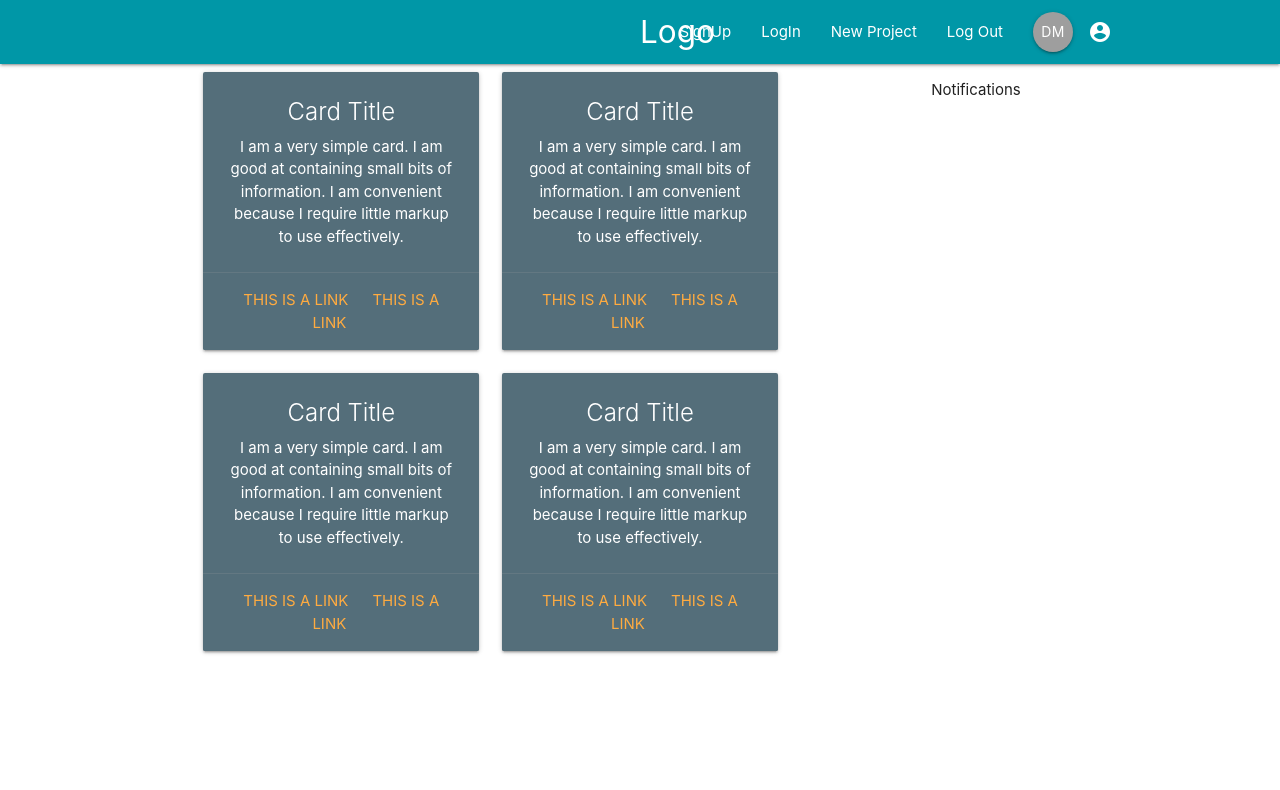
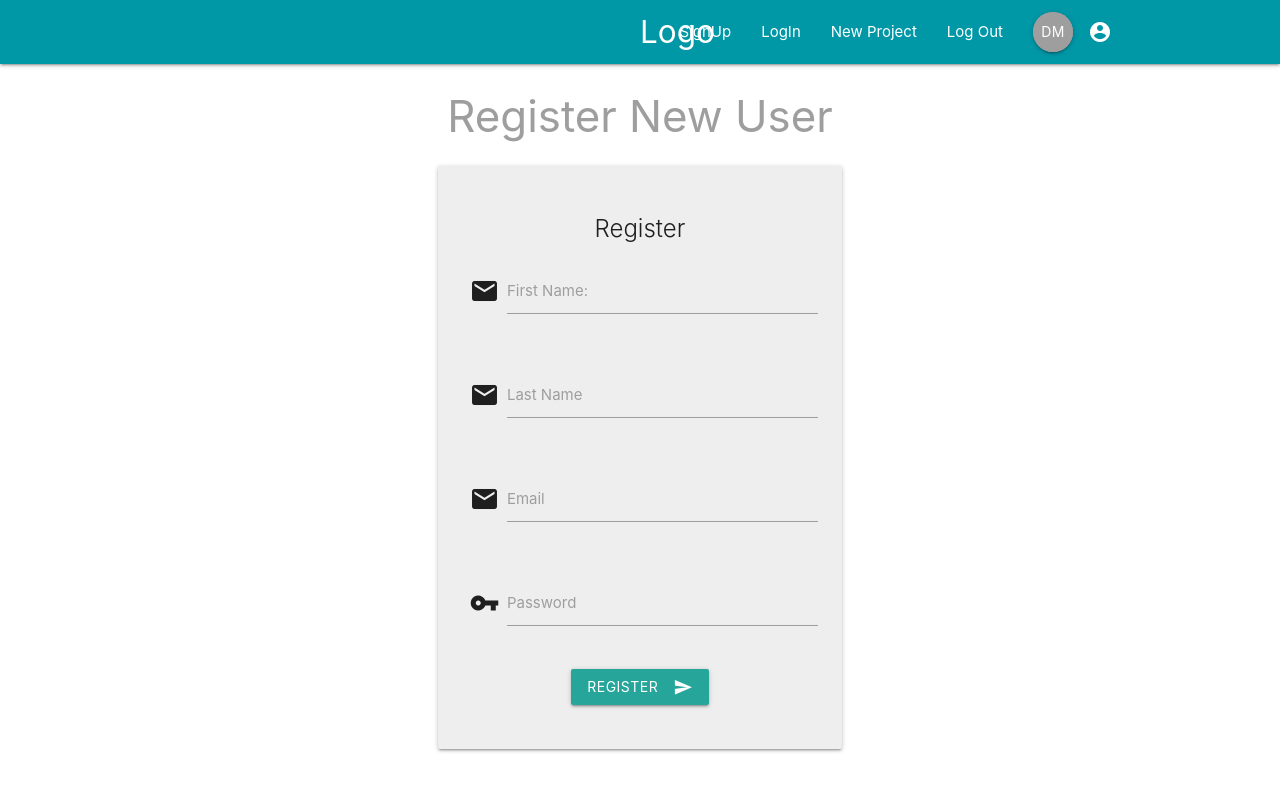
Before and after one commit to darinmarinov/React-Softuni, a React (Create React App) app: page /SignUp in a window 1280 px wide. Shown: the top 790 px of the page. Built offline with nearby package versions, Linux system fonts and the light colour scheme.

Commit message:
Base setup of SignIn and SignOut Page
Base setup of SignIn and SignOut Page whit their Forms and Route Path to theme

```diff
--- a/src/App.js
+++ b/src/App.js
@@ -3,6 +3,9 @@ import { BrowserRouter, Switch, Route } from 'react-router-dom'
 import './App.css';
 import Nabvar from '../src/components/layout/Navbar'
 import Dashboard from '../src/components/dashboard/Dashboard'
+import ProjecDetails from './components/projects/ProjectDetails'
+import SignIn from './components/auth/SignIn'
+import SignUp from './components/auth/SignUp'
 
 function App() {
   return (
@@ -11,7 +14,10 @@ function App() {
         <header>
             <Nabvar></Nabvar>
             <Switch>
-              <Route path='/' component={Dashboard}/>
+              <Route path='/' exact component={Dashboard}/>
+              <Route path='/project/:id' component={ProjecDetails}/>
+              <Route path='/SignIn' component={SignIn}/>
+              <Route path='/SignUp' component={SignUp}/>
             </Switch>
         </header>
       </div>
--- a/src/components/auth/SignIn.js
+++ b/src/components/auth/SignIn.js
@@ -0,0 +1,64 @@
+import React, { Component } from 'react'
+
+class SignIn extends Component {
+    constructor(props) {
+        super(props)
+
+        this.state = {
+            email:'',
+            password:''
+        }
+
+    }
+
+    onChangeInput = (e) => {
+        this.setState({
+            [e.target.id]: e.target.value
+        })
+    }
+
+    onSubmitForm = (e) => {
+        e.preventDefault();
+        console.log(this.state)
+    }
+
+    render() {
+        return (
+            <React.Fragment>
+            <div className="title">
+                <h3 className="center-align grey-text">Welcome!</h3>
+            </div>
+            <div className="row">
+                <div className="col s12 l4 offset-l4">
+                    <div className="card grey lighten-3">
+                        <div className="card-content">
+                            <h4 className="card-title center-align">Login</h4>
+                            <form onSubmit={this.onSubmitForm}>
+                                <div className="row">
+                                    <div className="input-field col s12">
+                                        <i className="material-icons prefix">email</i>
+                                        <input type="email" placeholder='' id="email" className="validate" onChange={this.onChangeInput}/>
+                                        <label htmlFor="email">Email</label>
+                                    </div>
+                                </div>
+                                <div className="row">
+                                    <div className="input-field col s12">
+                                        <i className="material-icons prefix">vpn_key</i>
+                                        <input type="password" placeholder="" id="password" className="validate" onChange={this.onChangeInput}/>
+                                        <label htmlFor="email">Password</label>
+                                    </div>
+                                </div>
+                                <div className="row center-align">
+                                    <button className="btn waves-effect waves-light" type="submit" name="action">Login <i className="material-icons right">send</i> </button>
+                                </div>
+                            </form>
+                        </div>
+                    </div>
+                </div>
+            </div>
+         </React.Fragment>
+        )
+    }
+}
+
+export default SignIn
--- a/src/components/auth/SignUp.js
+++ b/src/components/auth/SignUp.js
@@ -0,0 +1,80 @@
+import React, { Component } from 'react'
+
+class SignUp extends Component {
+    constructor(props) {
+        super(props)
+
+        this.state = {
+            firstName:'',
+            lastName:'',
+            email:'',
+            password:''
+        }
+
+    }
+
+    onChangeInput = (e) => {
+        this.setState({
+            [e.target.id]: e.target.value
+        })
+    }
+
+    onSubmitForm = (e) => {
+        e.preventDefault();
+        console.log(this.state)
+    }
+
+    render() {
+        return (
+            <React.Fragment>
+            <div className="row">
+            <div className="title">
+                <h3 className="center-align grey-text">Register New User</h3>
+            </div>
+                <div className="col s12 l4 offset-l4">
+                    <div className="card grey lighten-3">
+                        <div className="card-content">
+                            <h4 className="card-title center-align">Register</h4>
+                            <form onSubmit={this.onSubmitForm} id="reg-form">
+                            <div className="row">
+                                    <div className="input-field col s12">
+                                        <i className="material-icons prefix">email</i>
+                                        <input type="text" placeholder='' id="firstName" className="validate" onChange={this.onChangeInput}/>
+                                        <label htmlFor="firstName">First Name:</label>
+                                    </div>
+                                </div>
+                                <div className="row">
+                                    <div className="input-field col s12">
+                                        <i className="material-icons prefix">email</i>
+                                        <input type="text" placeholder='' id="lastName" className="validate" onChange={this.onChangeInput}/>
+                                        <label htmlFor="lastName">Last Name</label>
+                                    </div>
+                                </div>
+                                <div className="row">
+                                    <div className="input-field col s12">
+                                        <i className="material-icons prefix">email</i>
+                                        <input type="email" placeholder='' id="email" className="validate" onChange={this.onChangeInput}/>
+                                        <label htmlFor="email">Email</label>
+                                    </div>
+                                </div>
+                                <div className="row">
+                                    <div className="input-field col s12">
+                                        <i className="material-icons prefix">vpn_key</i>
+                                        <input type="password" placeholder="" id="password" className="validate" onChange={this.onChangeInput}/>
+                                        <label htmlFor="email">Password</label>
+                                    </div>
+                                </div>
+                                <div className="row center-align">
+                                    <button className="btn waves-effect waves-light" type="submit" name="action">Register <i className="material-icons right">send</i> </button>
+                                </div>
+                            </form>
+                        </div>
+                    </div>
+                </div>
+            </div>
+         </React.Fragment>
+        )
+    }
+}
+
+export default SignUp
--- a/src/components/layout/SignedInLinks.js
+++ b/src/components/layout/SignedInLinks.js
@@ -6,8 +6,8 @@ const SignedInLinks = () => {
         <React.Fragment>
             <li><NavLink to='/'>New Project</NavLink></li>
             <li><NavLink to='/'>Log Out</NavLink></li>
-            <li><NavLink to='/' className='btn btn-floating grey'>DM</NavLink></li>
-            <i class="large material-icons">account_circle</i>
+            <li><NavLink to='/' className='btn btn-floating grey pulse'>DM</NavLink></li>
+            <i className="large material-icons">account_circle</i>
         </React.Fragment>
     )
 }
--- a/src/components/projects/ProjectDetails.js
+++ b/src/components/projects/ProjectDetails.js
@@ -0,0 +1,23 @@
+import React from 'react'
+
+const ProjectDetails = (props) => {
+    console.log(props)
+    const id = props.match.params.id;
+    return (
+        <div className='container section project-details'>
+            <div className="card blue-grey darken-1">
+                <div className="card-content white-text">
+                    <span className="card-title">Card Title {id}</span>
+                    <p>I am a very simple card. I am good at containing small bits of information.
+                         I am convenient because I require little markup to use effectively.</p>
+                </div>
+                <div className='card-action cyan darken-3'>
+                    <div>Posted by The Darin Marinov</div>
+                    <div>12 Septemper, 2am</div>
+                </div>
+            </div>
+        </div>
+    )
+}
+
+export default ProjectDetails
```
